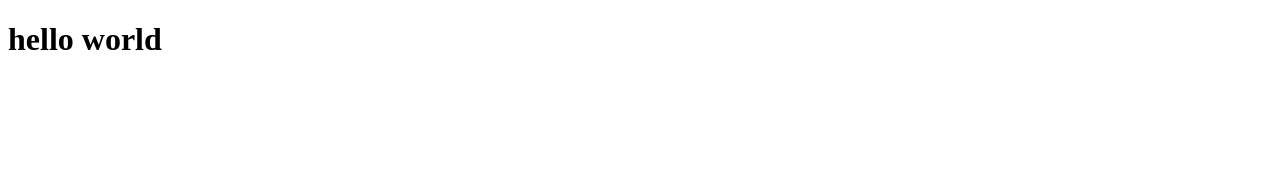
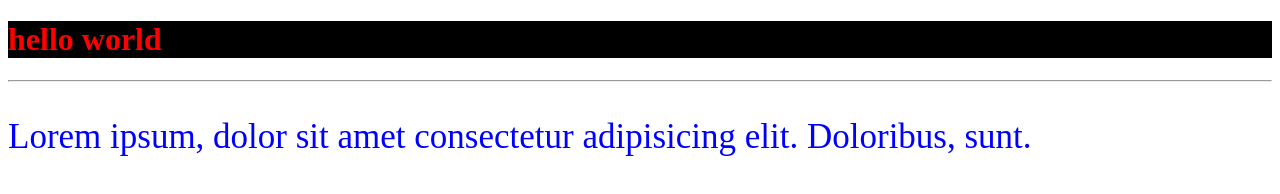
Before and after one commit to ubaid-ghori/hello-world, a plain HTML site: page index.html in a window 1280 px wide. Drawn offline with Linux system fonts and the light colour scheme.

Commit message:
style added plus para text also added

```diff
--- a/index.html
+++ b/index.html
@@ -5,8 +5,20 @@
     <meta http-equiv="X-UA-Compatible" content="IE=edge">
     <meta name="viewport" content="width=device-width, initial-scale=1.0">
     <title>Document</title>
+    <style>
+        h1{
+            color: red;
+            background-color: black;
+        }
+        p{
+            color: blue;
+            font-size: 35px;
+        }
+    </style>
 </head>
 <body>
    <h1>hello world</h1>
+   <hr>
+   <p>Lorem ipsum, dolor sit amet consectetur adipisicing elit. Doloribus, sunt.</p>
 </body>
 </html>
```
